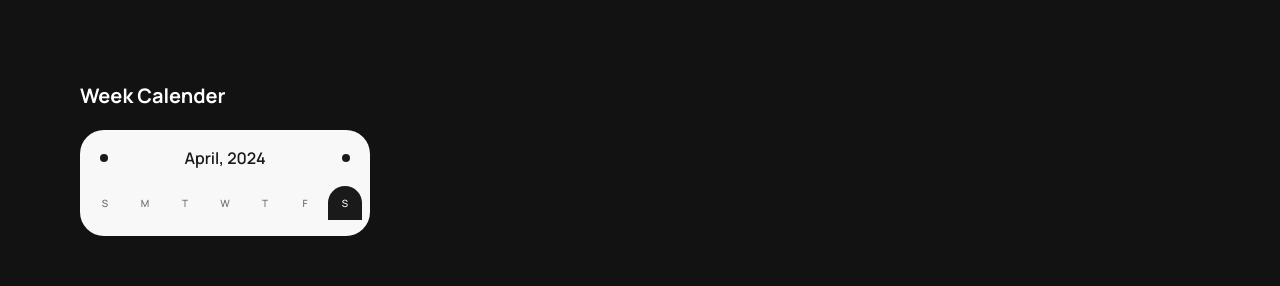
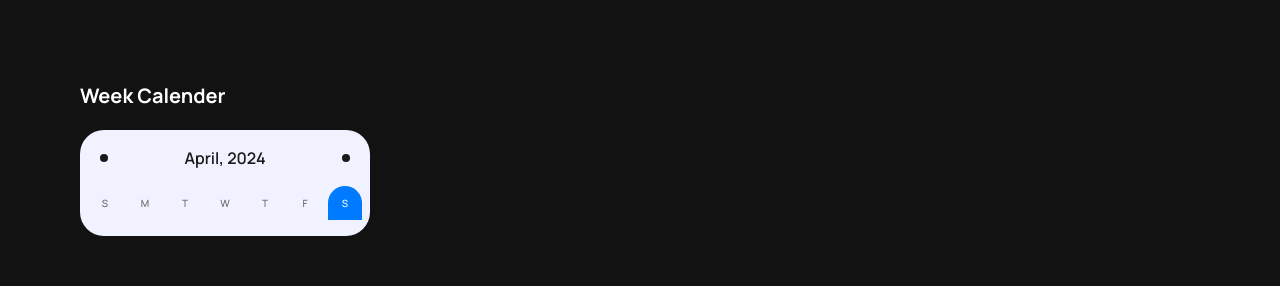
Before and after one commit to AJ1732/capstone_schoolbase_lms, a React (Vite) app: page / in a window 1280 px wide. Shown: the part 2520-2806 px from the top of the page. Built offline with nearby package versions, Linux system fonts and the light colour scheme.

Commit message:
style: update style of calender

```diff
--- a/src/components/Calender/Calender.jsx
+++ b/src/components/Calender/Calender.jsx
@@ -60,7 +60,7 @@ export const WeekCalender = () => {
   const [today] = useState(currentDate);
 
   return (
-    <div className='bg-[#F8F8F8] size-fit py-4 px-2 text-black rounded-3xl'>
+    <div className='bg-primary-50 size-fit py-4 px-2 text-black rounded-3xl'>
       {/* MONTH */}
       <div className='flex justify-between items-center px-3 mb-4'>
         <div className='size-2 rounded-full bg-[#1A1A1A]'></div>
@@ -71,7 +71,7 @@ export const WeekCalender = () => {
       {/* DAYS */}
       <div className='w-full grid grid-cols-7 gap-1.5'>
         {days.map((day, index) => (
-          <div key={index} className={`calender_day_tiles ${cn(dayjs().day() === index && "bg-[#1A1A1A] rounded-b-none")}`}>
+          <div key={index} className={`calender_day_tiles ${cn(dayjs().day() === index && "bg-primary-00 rounded-b-none")}`}>
             <p className={`${cn(dayjs().day() === index? "text-white": "text-[#676767]")}`}>{day}</p>
           </div>
         ))}
@@ -81,7 +81,7 @@ export const WeekCalender = () => {
       <div className='size-full grid grid-cols-7 gap-1.5'>
         {generateWeekDate().arrayOfWeekDate.map(({ date, today }, index) => {
           return (
-            <div key={index} className={`calender_date_tiles ${cn(today && "bg-[#1A1A1A] rounded-t-none" )}`}>
+            <div key={index} className={`calender_date_tiles ${cn(today && "bg-primary-00 rounded-t-none" )}`}>
               <p className={`
                 bg-white | ${cn(today? "text-black": 'text-[#676767]')}
               `}>{date.date()}</p>
```
